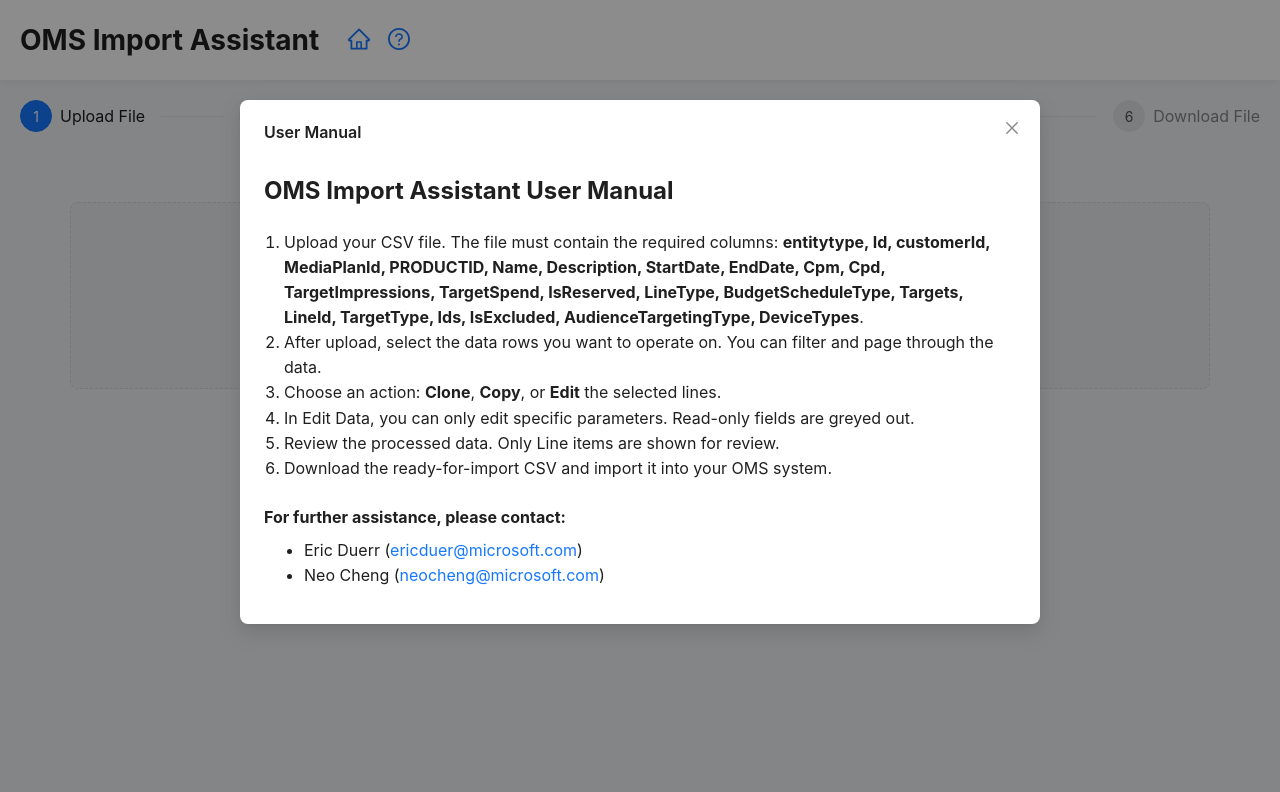
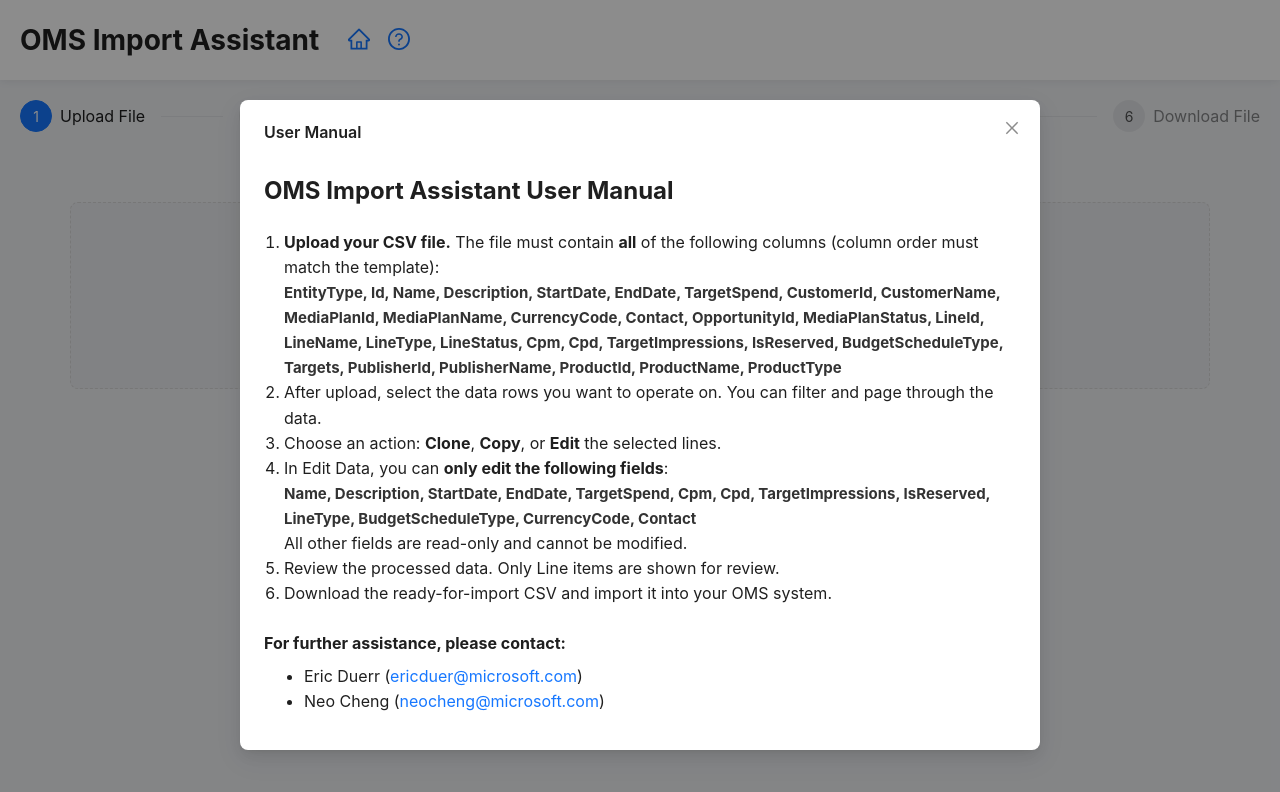
Before and after one commit to yatany-neo/OMSImportAssistant, a React (Create React App) app in the folder frontend/: page / in a window 1280 px wide. Both pictures are taken after a click on the button 399 px from the left and 40 px from the top of the page. Shown: the top 792 px of the page. Built offline with nearby package versions, Linux system fonts and the light colour scheme.

Commit message:
feat: 优化帮助文档，明确上传字段和可编辑字段，切换本地后端地址

```diff
--- a/frontend/src/App.tsx
+++ b/frontend/src/App.tsx
@@ -911,10 +911,21 @@ const App: React.FC = () => {
           <div style={{ fontSize: 16 }}>
             <h2>OMS Import Assistant User Manual</h2>
             <ol style={{ paddingLeft: 20 }}>
-              <li>Upload your CSV file. The file must contain the required columns: <b>entitytype, Id, customerId, MediaPlanId, PRODUCTID, Name, Description, StartDate, EndDate, Cpm, Cpd, TargetImpressions, TargetSpend, IsReserved, LineType, BudgetScheduleType, Targets, LineId, TargetType, Ids, IsExcluded, AudienceTargetingType, DeviceTypes</b>.</li>
+              <li>
+                <b>Upload your CSV file.</b> The file must contain <b>all</b> of the following columns (column order must match the template):<br/>
+                <span style={{ color: '#333', fontSize: 15 }}>
+                  <b>{["EntityType","Id","Name","Description","StartDate","EndDate","TargetSpend","CustomerId","CustomerName","MediaPlanId","MediaPlanName","CurrencyCode","Contact","OpportunityId","MediaPlanStatus","LineId","LineName","LineType","LineStatus","Cpm","Cpd","TargetImpressions","IsReserved","BudgetScheduleType","Targets","PublisherId","PublisherName","ProductId","ProductName","ProductType"].join(', ')}</b>
+                </span>
+              </li>
               <li>After upload, select the data rows you want to operate on. You can filter and page through the data.</li>
               <li>Choose an action: <b>Clone</b>, <b>Copy</b>, or <b>Edit</b> the selected lines.</li>
-              <li>In Edit Data, you can only edit specific parameters. Read-only fields are greyed out.</li>
+              <li>
+                In Edit Data, you can <b>only edit the following fields</b>:<br/>
+                <span style={{ color: '#333', fontSize: 15 }}>
+                  <b>{['Name', 'Description', 'StartDate', 'EndDate', 'TargetSpend', 'Cpm', 'Cpd', 'TargetImpressions', 'IsReserved', 'LineType', 'BudgetScheduleType', 'CurrencyCode', 'Contact'].join(', ')}</b>
+                </span><br/>
+                All other fields are read-only and cannot be modified.
+              </li>
               <li>Review the processed data. Only Line items are shown for review.</li>
               <li>Download the ready-for-import CSV and import it into your OMS system.</li>
             </ol>
```
